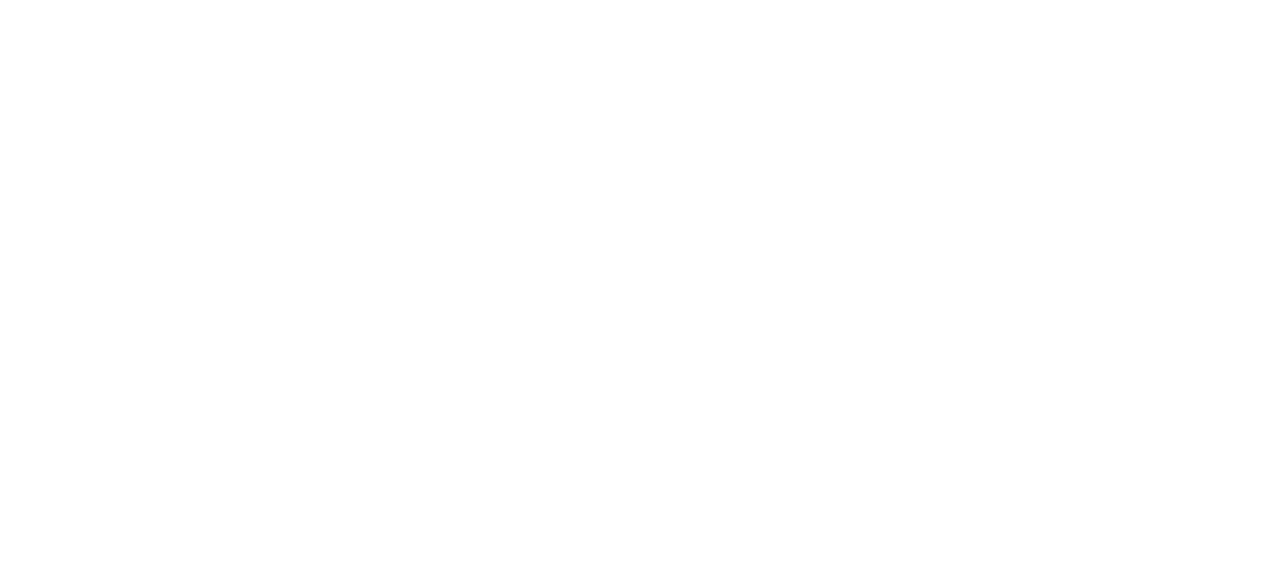
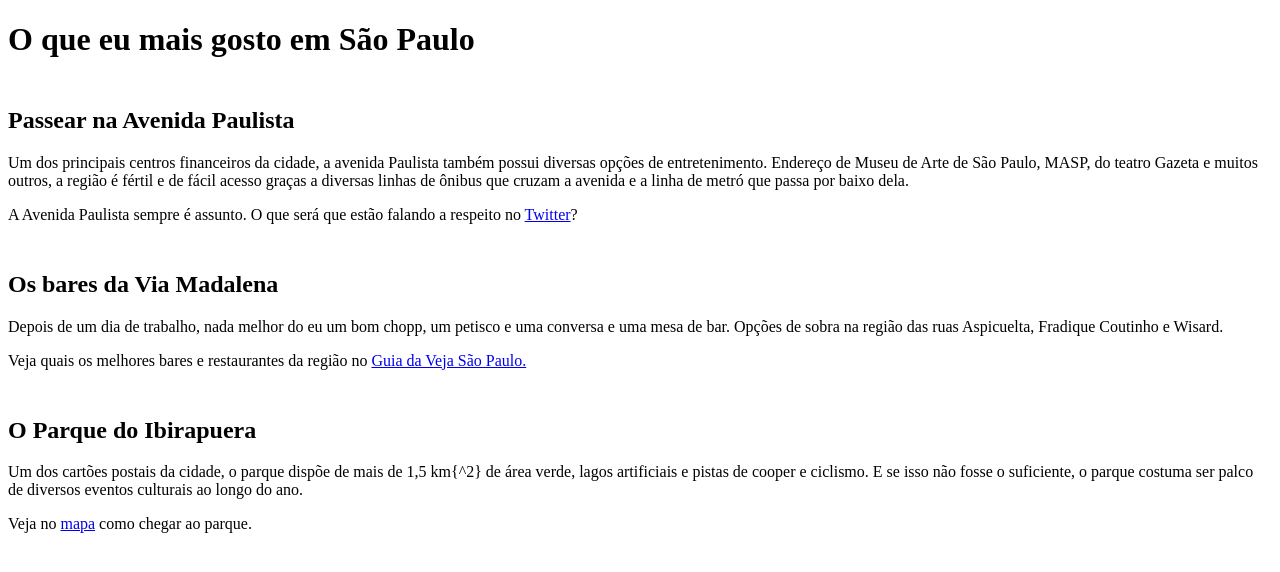
Before and after one commit to maria-helo/1, a plain HTML site: page index.html in a window 1280 px wide. Drawn offline with Linux system fonts and the light colour scheme.

Commit message:
atividade 2

```diff
--- a/index.html
+++ b/index.html
@@ -3,9 +3,21 @@
 <head>
     <meta charset="UTF-8">
     <meta name="viewport" content="width=device-width, initial-scale=1.0">
-    <title>Document</title>
+    <title>Cor de Som</title>
 </head>
 <body>
+    <h1>O que eu mais gosto em São Paulo</h1>
+    <h2><br>Passear na Avenida Paulista</h2>
+    <p>Um dos principais centros financeiros da cidade, a avenida Paulista também possui diversas opções de entretenimento. Endereço de Museu de Arte de São Paulo, MASP, do teatro Gazeta e muitos outros, a região é fértil e de fácil acesso graças a diversas linhas de ônibus que cruzam a avenida e a linha de metró que passa por baixo dela.</p>
+    <p>A Avenida Paulista sempre é assunto. O que será que estão falando a respeito no <a href='https://twitter.com/#!/search/AvenidaPaulista' target='blank'>Twitter</a>?</p>
 
+    <h2><br>Os bares da Via Madalena</h2>
+    <p>Depois de um dia de trabalho, nada melhor do eu um bom chopp, um petisco e uma conversa e uma mesa de bar. Opções de sobra na região das ruas Aspicuelta, Fradique Coutinho e Wisard.</p>
+    <p>Veja quais os melhores bares e restaurantes da região no <a href='http://vejasp.abril.com.br/busca?chn-bares&qu=&nbh-Pinheiros%20/%20Vila%20Madalena' target='_blank'> Guia da Veja São Paulo. </a></p>
+
+    <h2><br>O Parque do Ibirapuera</h2>
+    <p>Um dos cartões postais da cidade, o parque dispõe de mais de 1,5 km{^2} de área verde, lagos artificiais e pistas de cooper e ciclismo. E se isso não fosse o suficiente, o parque costuma ser palco de diversos eventos culturais ao longo do ano.
+    </p>
+    <p>Veja no <a href="https://www.google.com/maps/HoH8" target='_blank'>mapa</a> como chegar ao parque.</p>
 </body>
 </html>
```
